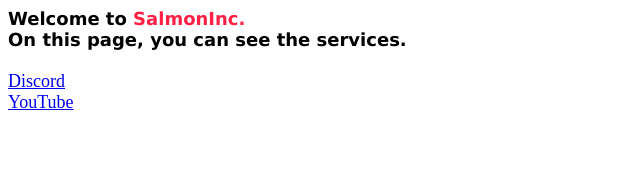
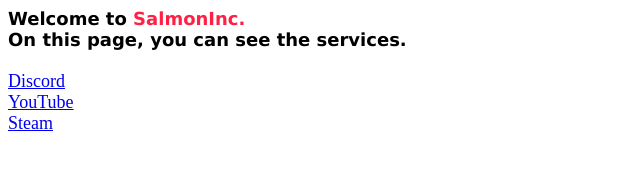
Before and after one commit to salmon-byte/SalmonInc.github.io, a plain HTML site: page services.html in a window 1280 px wide. Shown: the full height of the page, 0-640 px from the left. Drawn offline with Linux system fonts and the light colour scheme.

Commit message:
Update services.html
added my steam account to services

```diff
--- a/services.html
+++ b/services.html
@@ -12,6 +12,7 @@
 
   <a style="font-family: Verdana"> <a href="https://discord.gg/V3upgtt7Dw">Discord</a><br/>
   <a style="font-family: Verdana"> <a href="https://www.youtube.com/channel/UCJJjDbGaGlovIr90mTFekbA">YouTube</a><br/>
+  <a style="font-family: Verdana"> <a href="https://steamcommunity.com/id/vonsalmonsexpress/">Steam</a><br/>
 
 </body>
 
```
